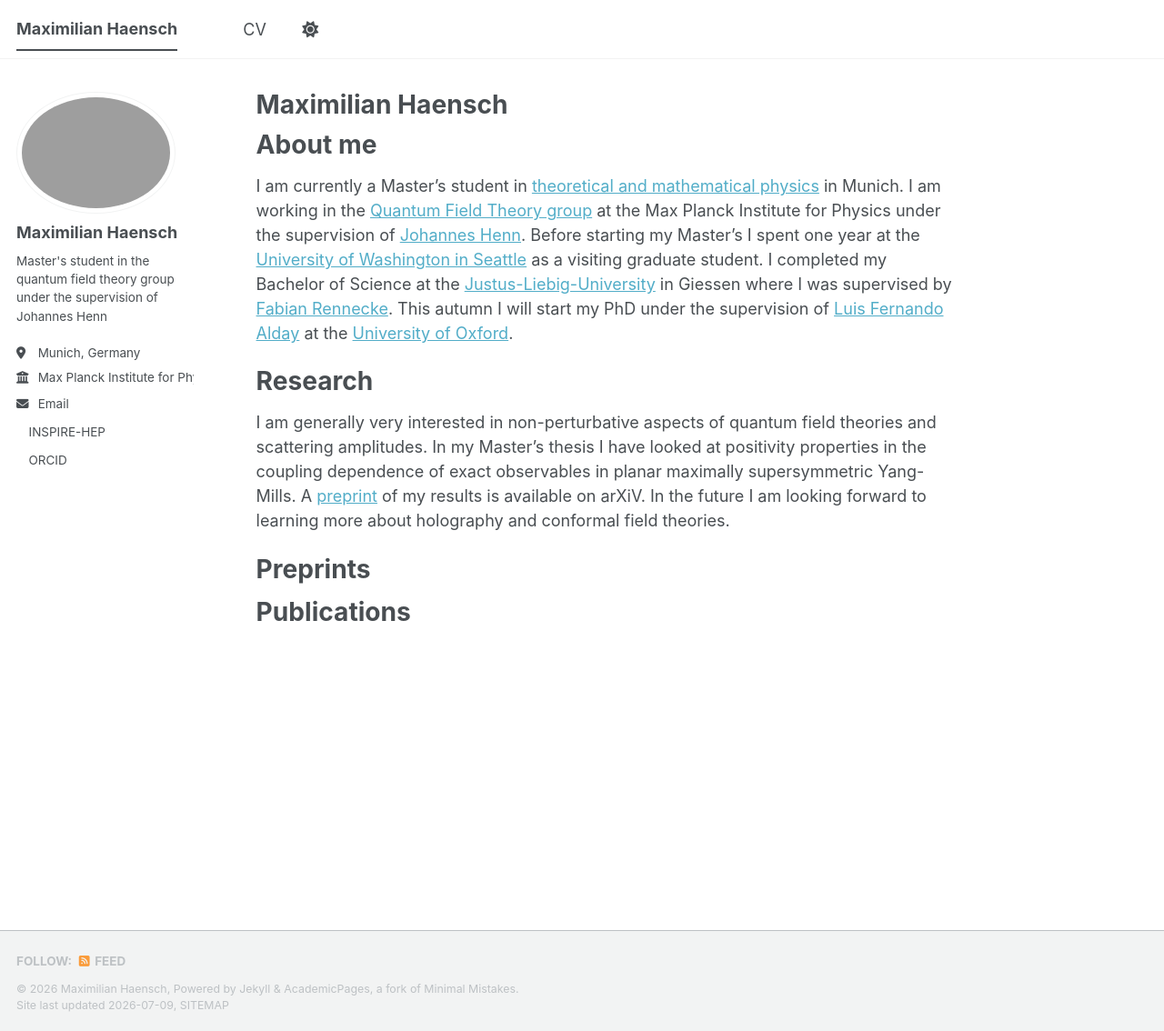
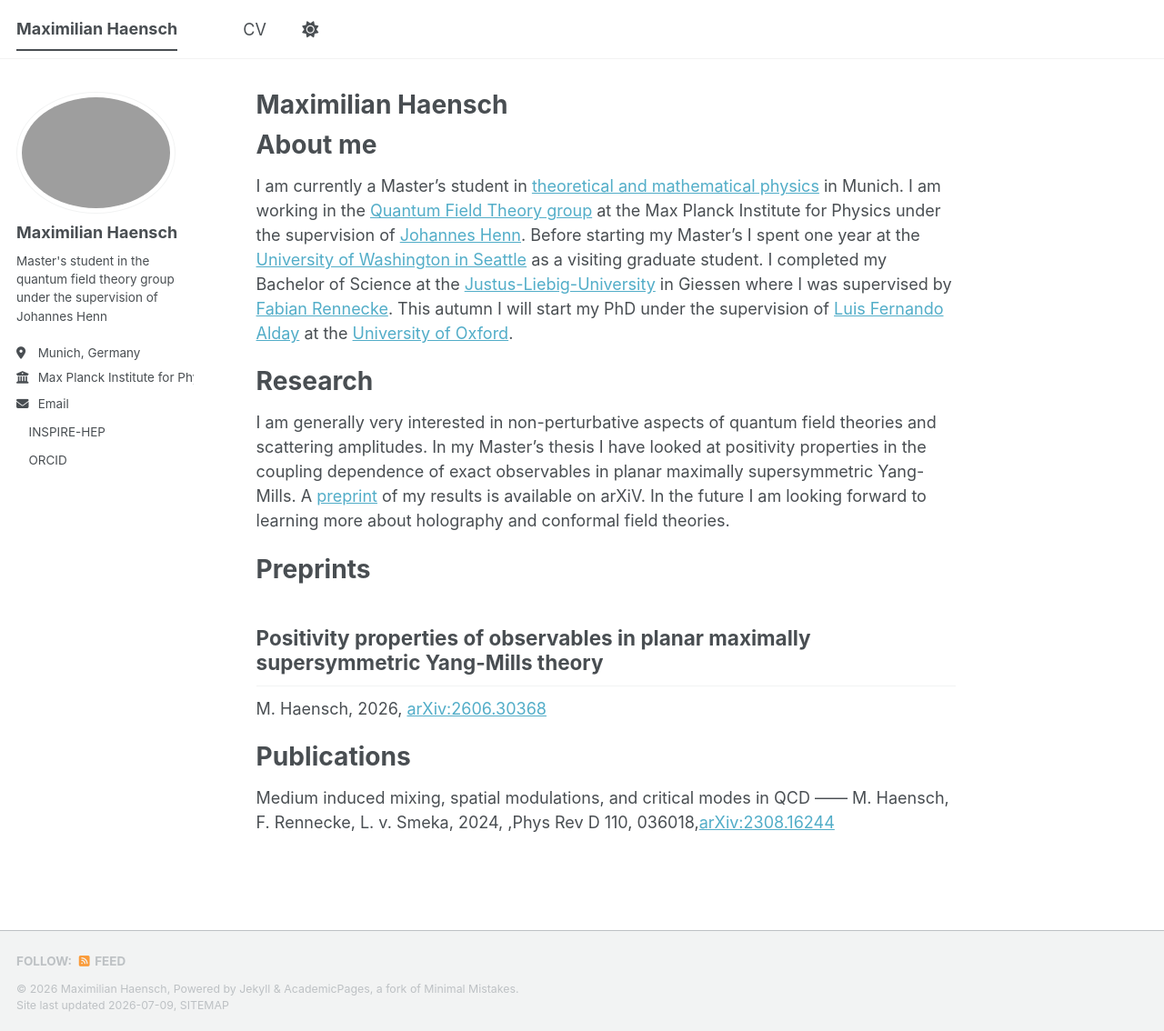
Before and after one commit to maximilianhaensch/maximilianhaensch.github.io, a Jekyll site: the page built from _pages/about.md, in a window 1280 px wide and 1134 px high. Shown: the whole window at 91% size. Built offline with Jekyll 4.4.1, drawn with Linux system fonts in a browser that asks for light colours; a style sheet for code colours, icons or effects is not loaded.

Commit message:
Update about.md

```diff
--- a/_pages/about.md
+++ b/_pages/about.md
@@ -21,5 +21,12 @@ I am generally very interested in non-perturbative aspects of quantum field theo
 Preprints
 ======
 
+Positivity properties of observables in planar maximally supersymmetric Yang-Mills theory
+------
+M. Haensch, 2026, [arXiv:2606.30368](https://arxiv.org/abs/2606.30368)
+
 Publications
 ======
+Medium induced mixing, spatial modulations, and critical modes in QCD
+------
+M. Haensch, F. Rennecke, L. v. Smeka, 2024, ,Phys Rev D 110, 036018,[arXiv:2308.16244](https://arxiv.org/abs/2308.16244)
```
